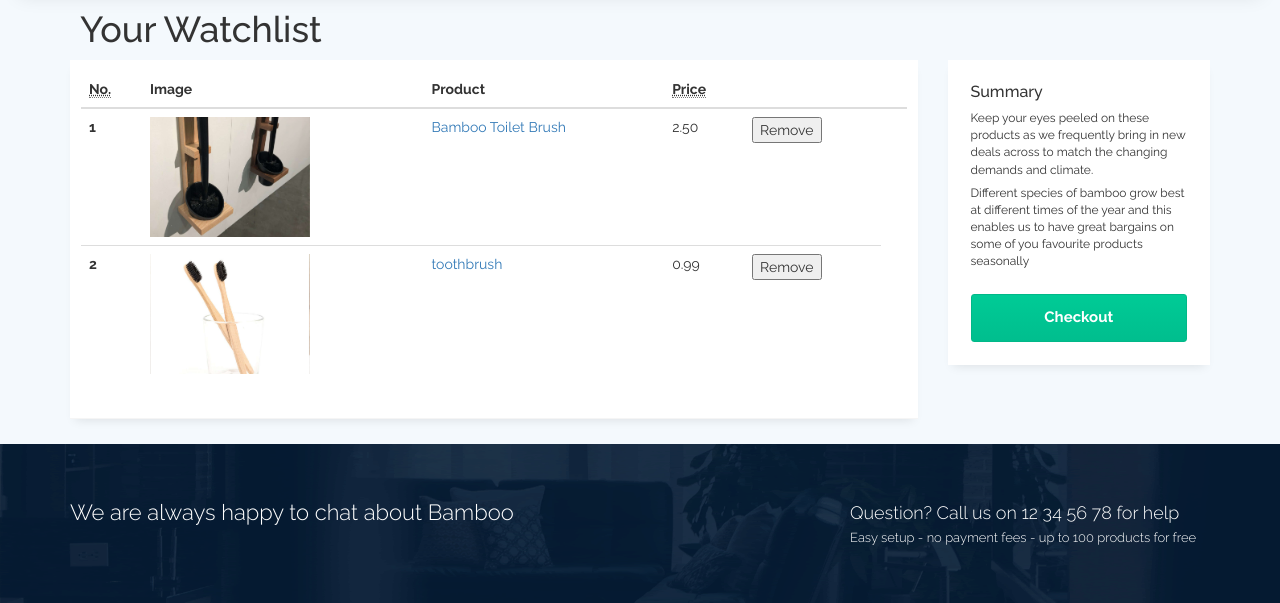
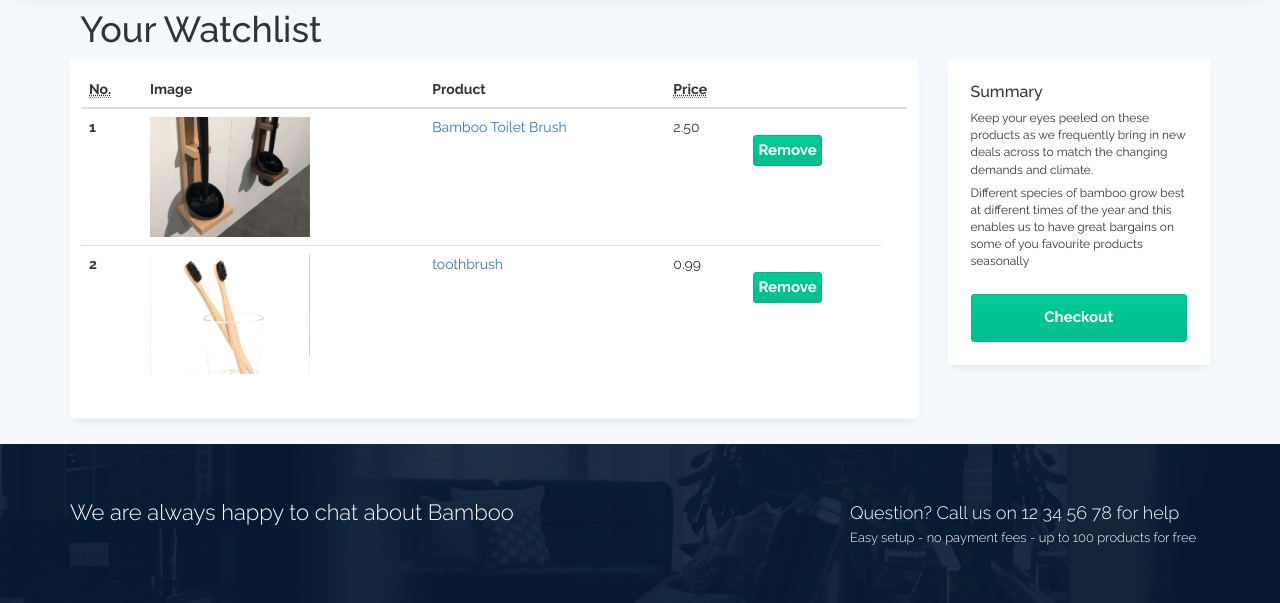
Before and after one commit to RobSero/Bamboo-eCommerce, a Django app: page /watchlist/ in a window 1280 px wide. Shown: the part 66-669 px from the top of the page. Run offline with Django 3.2, Linux system fonts and the light colour scheme; a user stored in the database is signed in; data comes from the database, SQL or seed files in the repository; both versions use the stored data as it was after the commit; some libraries are stand-ins or nearby versions.

```diff
--- a/static_local/css/overrides.css
+++ b/static_local/css/overrides.css
@@ -45,6 +45,23 @@
 
 .margin-5 {
   margin: 5px!important;
+}
+
+.remove-button {
+  background: #00cb96;
+    background: -moz-linear-gradient(top, #00cb96 0%, #00be8e 100%);
+    background: -webkit-linear-gradient(top, #00cb96 0%, #00be8e 100%);
+    background: linear-gradient(to bottom, #00cb96 0%, #00be8e 100%);
+    filter: progid:DXImageTransform.Microsoft.gradient(startColorstr='#00cb96', endColorstr='#00be8e', GradientType=0);
+    color: #fff;
+    font-size: 15px;
+    font-weight: 700;
+    border: 1px solid #01b888;
+    padding: 4px;
+    display: block;
+    margin-top: 18px;
+    border-radius: 3px;
+    text-align: center;
 }
 
 
--- a/templates/carts/snippets/removeform.html
+++ b/templates/carts/snippets/removeform.html
@@ -1,4 +1,4 @@
 <form method="POST" action="{% url 'cartupdate' %}"> {% csrf_token %}
   <input type="hidden" name='product_id' value='{{ object.id }}' />
-  <button type="submit" id='remove-button'>Remove</button type="submit">
+  <button class="remove-button" type="submit" id='remove-button'>Remove</button type="submit">
 </form>
--- a/templates/watchlist/watchlist.html
+++ b/templates/watchlist/watchlist.html
@@ -34,7 +34,7 @@
                     <td>
                       <form method="GET" action="{% url 'watchlist' product_id=product.id %}" id='watch-form' onsubmit="return watchlistUpdate(event)">
                         <input name="product_id" value='{{ product.id }}' type="hidden" />
-                      <button type="submit" id='remove-button'>Remove</button></td>
+                      <button class="remove-button" type="submit" id='remove-button'>Remove</button></td>
                     </form>
                   </tr>
                   {% endfor %}
```
Also changed, not shown: db.sqlite3.
